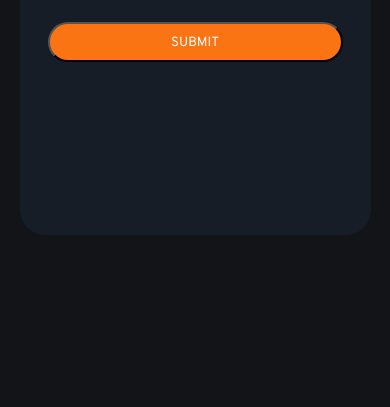
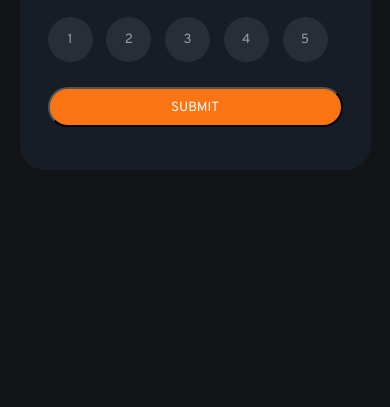
Before and after one commit to kds150/interactive-rating-component-main, a website: page index.html in a window 390 px wide. Shown: the part 437-844 px from the top of the page. Drawn offline with Linux system fonts and the light colour scheme.

Commit message:
fix responsive design

```diff
--- a/design/SASS/style.scss
+++ b/design/SASS/style.scss
@@ -142,6 +142,6 @@ body{
 @media screen and (max-width: 400px) {
     .container{
         width: 90%;
-        height: 500px;
+        height: 370px;
     }
 }
```
Also changed, not shown: design/CSS/style.css.
